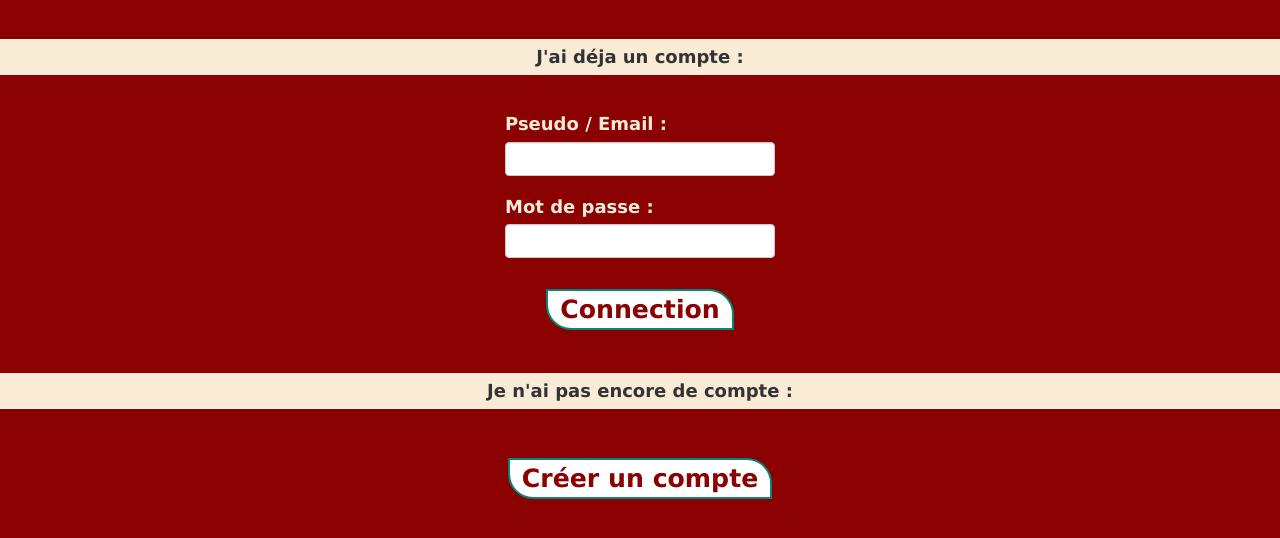
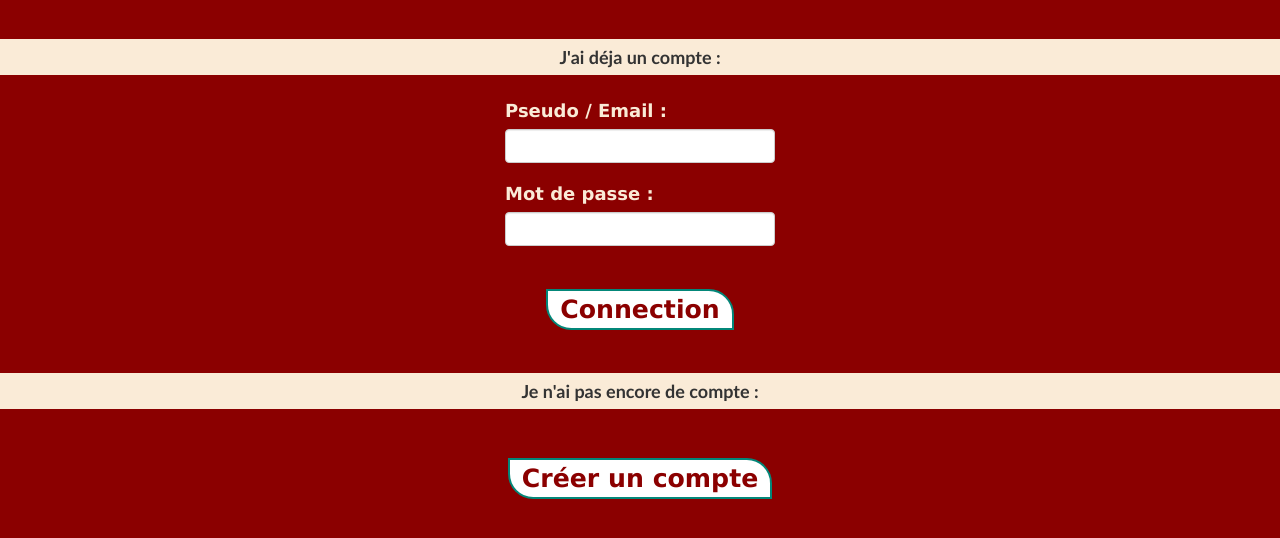
Before and after one commit to SmartJobsNimes/SmartJobs, a website: page SmartJobsAlpha/www/login.html in a window 1280 px wide. Shown: the part 178-716 px from the top of the page. Drawn offline with Linux system fonts and the light colour scheme.

Commit message:
Update : css login

```diff
--- a/SmartJobsAlpha/www/css/login.css
+++ b/SmartJobsAlpha/www/css/login.css
@@ -25,10 +25,11 @@ body
 	line-height: 2em;
 
 	text-align: center;
-	margin: 1em 0em 2em 0em;
+	margin: 1em 0em 1.3em 0em;
 	display: block;
 
 	background-color : antiquewhite;
+	font-family: Calibri;
 }
 
 .login
@@ -60,7 +61,7 @@ body
 	vertical-align: middle;
 	line-height: 1em;
 
-	margin: 0.5em auto 1em auto;
+	margin: 1em auto 1em auto;
 
 	color: darkred;
 	border-style:solid;
```
